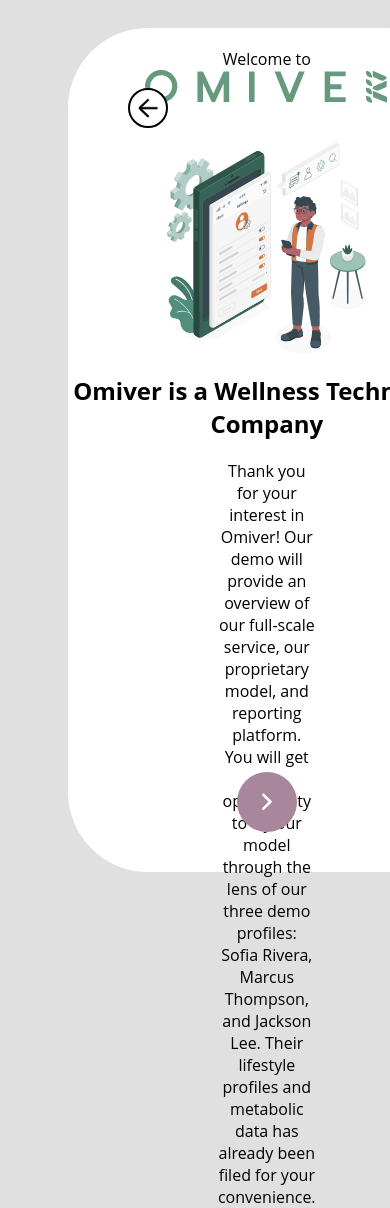
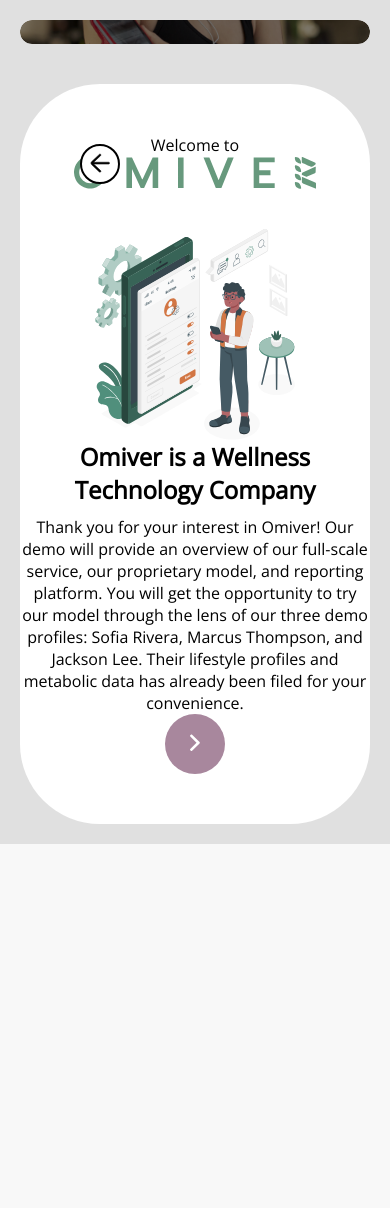
Before and after one commit to terryluan12/Omiver-Website, a Django app: page /welcome in a window 390 px wide; the page is wider, and only the part inside the window is pictured. After the commit the page ends 844 px from the top of that part, so only its background shows below. Run offline with Django 5.2, Linux system fonts and the light colour scheme.

Commit message:
* Added mobile responsiveness for the welcome pages

```diff
--- a/core/static/core/welcome/style.css
+++ b/core/static/core/welcome/style.css
@@ -1,73 +1,63 @@
-body {
-  background-color: E0E0E0;
+#content {
+  background-color: #E0E0E0;
 
-  font-family: "Open Sans";
-}
-
-.athlete-pic {
-  height: 1000px;
-  filter: brightness(50%);
-}
-
-.cartoon-img {
-  height: 25vh;
-  max-height: 300px;
-  margin-top: 40px;
 }
 
 .carousel-item {
   display: none;
 }
+
 .carousel-item.active {
-  display: flex;
-  flex-direction: row;
+  display: grid;
+  grid-template-columns: 1fr 1fr;
+
+  height: 100vh;
+}
+
+.section {
+  margin: 20px ;
+  border-radius: 80px;
 }
 
 #welcome-left-half {
-  border-radius: 80px;
   overflow: hidden;
 }
+
 #welcome-right-half {
   display: flex;
   flex-direction: column;
-}
 
-#welcome-left-half,
-#welcome-right-half {
-  height: 100vh;
+  justify-content: space-between;
 
-  margin: 20px;
-  flex: 1;
-  box-sizing: border-box;
-}
-
-#welcome-right-half {
   position: relative;
 
-  padding-top: 20px;
+  padding: 50px 0px;
 
   background-color: white;
-  border-radius: 80px;
-  box-sizing: border-box;
   align-items: center;
   text-align: center;
 }
 
+#welcome-right-half span {
+  display: flex;
+  flex-direction: column;
+  align-items: center;
+}
+
 #welcome-right-half p {
-  margin: 0px 150px;
+  margin-top: 10px;
+  max-width: 450px;
 }
 
 #next-button {
-  margin-top: 50px;
   width: 60px;
   height: 60px;
-
-  position: absolute;
-  bottom: 40px;
 
   background-color: #a8879d;
   border-radius: 60px;
   border-style: none;
+
+  cursor: pointer;
 }
 
 #back-button {
@@ -82,4 +72,30 @@
   background-color: #ffffff;
   border: 2px #000000 solid;
   border-radius: 40px;
+
+  cursor: pointer;
 }
+
+.athlete-pic {
+  height: 100%;
+  width: 100%;
+  object-fit: cover;
+  object-position: center;
+
+  filter: brightness(50%);
+  border-radius: 80px;
+}
+
+.cartoon-img {
+  height: 25vh;
+  max-height: 300px;
+  margin-top: 40px;
+}
+
+@media (max-width: 1000px) { /* adjust breakpoint as needed */
+  .carousel-item.active {
+    grid-template-columns: 1fr; /* single column */
+    grid-template-rows: 1fr 1fr; /* two rows */
+  }
+
+}
--- a/core/templates/core/welcome.html
+++ b/core/templates/core/welcome.html
@@ -1,80 +1,68 @@
+{% extends 'base.html' %}
 {% load static %}
-<html>
-  <head>
+
+{% block styles %}
   <link rel="stylesheet" href="{% static 'core/welcome/style.css' %}" />
-  </head>
-  <body>
+{% endblock %}
+
+{% block content %}
   {% for page in pages %}
     <div class="carousel-item {% if forloop.first %}active {% endif %}">
-      <div id="welcome-left-half">
-        <img
-          class="athlete-pic"
-          src="{% static page.photo_url %}"
-          alt="{{ page.photo_alt }}"
-        />
+      <div id="welcome-left-half" class="section">
+        <img class="athlete-pic" src="{% static page.photo_url %}" alt="{{ page.photo_alt }}" />
       </div>
-      <div id="welcome-right-half">
+      <div id="welcome-right-half" class="section">
         <button id="back-button" onclick="prevSlide()">
-          <svg
-            width="20"
-            height="20"
-            viewBox="0 0 20 20"
-            fill="none"
-            xmlns="http://www.w3.org/2000/svg"
-          >
-            <path
-              d="M18.6432 9.23701H3.71022L10.5762 2.69701C10.6702 2.61786 10.747 2.5203 10.8019 2.41035C10.8567 2.30039 10.8885 2.18037 10.8952 2.05767C10.9019 1.93497 10.8834 1.8122 10.8408 1.69693C10.7983 1.58165 10.7326 1.47631 10.6478 1.38739C10.5629 1.29847 10.4608 1.22787 10.3477 1.17992C10.2345 1.13197 10.1128 1.1077 9.98991 1.10861C9.86703 1.10951 9.74565 1.13556 9.63322 1.18516C9.5208 1.23476 9.41972 1.30686 9.33622 1.39701L1.49522 8.86501C1.32725 9.03343 1.19433 9.23348 1.10414 9.45358C1.01395 9.67369 0.968274 9.90948 0.969762 10.1473C0.97125 10.3852 1.01987 10.6204 1.11281 10.8394C1.20574 11.0583 1.34116 11.2567 1.51122 11.423L9.33722 18.877C9.42072 18.9672 9.5218 19.0393 9.63422 19.0889C9.74664 19.1385 9.86803 19.1645 9.99091 19.1654C10.1138 19.1663 10.2355 19.142 10.3487 19.0941C10.4618 19.0462 10.5639 18.9755 10.6488 18.8866C10.7336 18.7977 10.7993 18.6924 10.8418 18.5771C10.8844 18.4618 10.9029 18.339 10.8962 18.2164C10.8895 18.0937 10.8577 17.9736 10.8029 17.8637C10.748 17.7537 10.6712 17.6562 10.5772 17.577L3.68222 11.037H18.6432C18.8819 11.037 19.1108 10.9422 19.2796 10.7734C19.4484 10.6046 19.5432 10.3757 19.5432 10.137C19.5432 9.89832 19.4484 9.6694 19.2796 9.50061C19.1108 9.33183 18.8819 9.23701 18.6432 9.23701Z"
-              fill="black"
-              stroke="#171717"
-              stroke-width="0.6"
-            />
+          <svg width="20" height="20" viewBox="0 0 20 20" fill="none" xmlns="http://www.w3.org/2000/svg">
+            <path d="M18.6432 9.23701H3.71022L10.5762 2.69701C10.6702 2.61786 10.747 2.5203 10.8019 2.41035C10.8567 2.30039 10.8885 2.18037 10.8952 2.05767C10.9019 1.93497 10.8834 1.8122 10.8408 1.69693C10.7983 1.58165 10.7326 1.47631 10.6478 1.38739C10.5629 1.29847 10.4608 1.22787 10.3477 1.17992C10.2345 1.13197 10.1128 1.1077 9.98991 1.10861C9.86703 1.10951 9.74565 1.13556 9.63322 1.18516C9.5208 1.23476 9.41972 1.30686 9.33622 1.39701L1.49522 8.86501C1.32725 9.03343 1.19433 9.23348 1.10414 9.45358C1.01395 9.67369 0.968274 9.90948 0.969762 10.1473C0.97125 10.3852 1.01987 10.6204 1.11281 10.8394C1.20574 11.0583 1.34116 11.2567 1.51122 11.423L9.33722 18.877C9.42072 18.9672 9.5218 19.0393 9.63422 19.0889C9.74664 19.1385 9.86803 19.1645 9.99091 19.1654C10.1138 19.1663 10.2355 19.142 10.3487 19.0941C10.4618 19.0462 10.5639 18.9755 10.6488 18.8866C10.7336 18.7977 10.7993 18.6924 10.8418 18.5771C10.8844 18.4618 10.9029 18.339 10.8962 18.2164C10.8895 18.0937 10.8577 17.9736 10.8029 17.8637C10.748 17.7537 10.6712 17.6562 10.5772 17.577L3.68222 11.037H18.6432C18.8819 11.037 19.1108 10.9422 19.2796 10.7734C19.4484 10.6046 19.5432 10.3757 19.5432 10.137C19.5432 9.89832 19.4484 9.6694 19.2796 9.50061C19.1108 9.33183 18.8819 9.23701 18.6432 9.23701Z" fill="black" stroke="#171717" stroke-width="0.6" />
           </svg>
         </button>
+
+        <span>
           <div>Welcome to</div>
           <img src="{% static 'green_logo.svg' %}" alt="Omiver Logo" />
+        </span>
 
-        <img
-          class="cartoon-img"
-          src="{% static page.cartoon_url %}"
-          alt="{{ page.cartoon_alt }}"
-        />
+        <span>
+          <img class="cartoon-img" src="{% static page.cartoon_url %}" alt="{{ page.cartoon_alt }}" />
 
           <h2>{{ page.heading }}</h2>
           <p>{{ page.description }}</p>
-        <button id="next-button" onclick="nextSlide()">
-          <img src="{% static 'next_arrow.svg' %}" />
-        </button>
+        </span>
+        <button id="next-button" onclick="nextSlide()"><img src="{% static 'next_arrow.svg' %}" /></button>
       </div>
     </div>
   {% endfor %}
 
   <script>
-      let currentSlide = 0;
-      const slides = document.querySelectorAll(".carousel-item");
+    let currentSlide = parseInt(sessionStorage.getItem('currentSlide')) || 0
+    console.log(`currentSlide is ${currentSlide}`)
+    const slides = document.querySelectorAll('.carousel-item')
 
     function showSlide(index) {
       slides.forEach((slide, i) => {
-          slide.classList.toggle("active", i === index);
-        });
+        slide.classList.toggle('active', i === index)
+      })
+
+      sessionStorage.setItem('currentSlide', index)
     }
 
     function nextSlide() {
-        currentSlide = currentSlide + 1;
-
-        if (currentSlide > 2) {
-          window.location.href = "login";
+      if (currentSlide > 1) {
+        window.location.href = 'login'
+        return
       }
-        showSlide(currentSlide);
+      currentSlide = currentSlide + 1
+      showSlide(currentSlide)
     }
 
     function prevSlide() {
-        currentSlide = currentSlide - 1;
-
-        if (currentSlide < 0) {
-          window.location.href = "/";
+      if (currentSlide < 1) {
+        window.location.href = '/'
+        return
       }
-        showSlide(currentSlide);
+      currentSlide = currentSlide - 1
+      showSlide(currentSlide)
     }
   </script>
-  </body>
-</html>
+{% endblock %}
--- a/static/style.css
+++ b/static/style.css
@@ -3,3 +3,7 @@
   padding: 0;
   box-sizing: border-box;
 }
+
+#content {
+  font-family: "Open Sans";
+}
```
Lines whose indentation alone changed are shown as unchanged.
